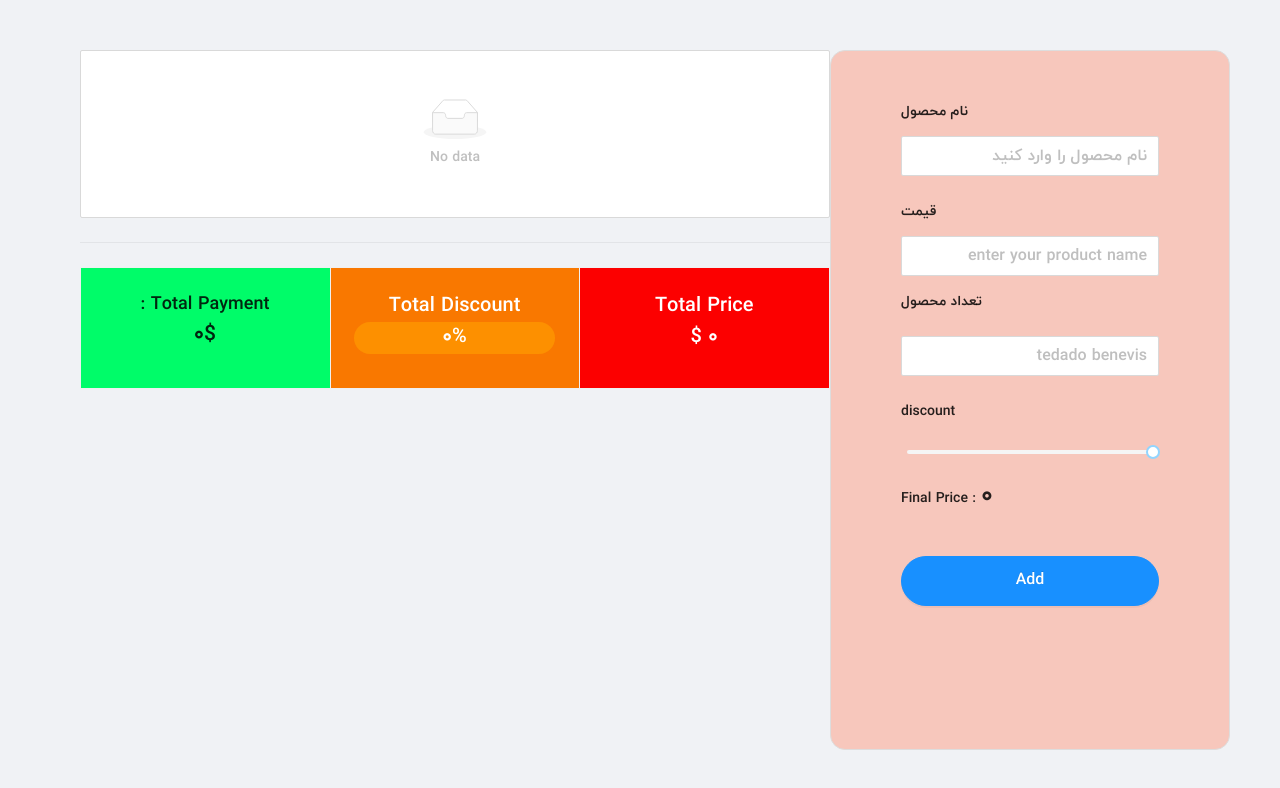
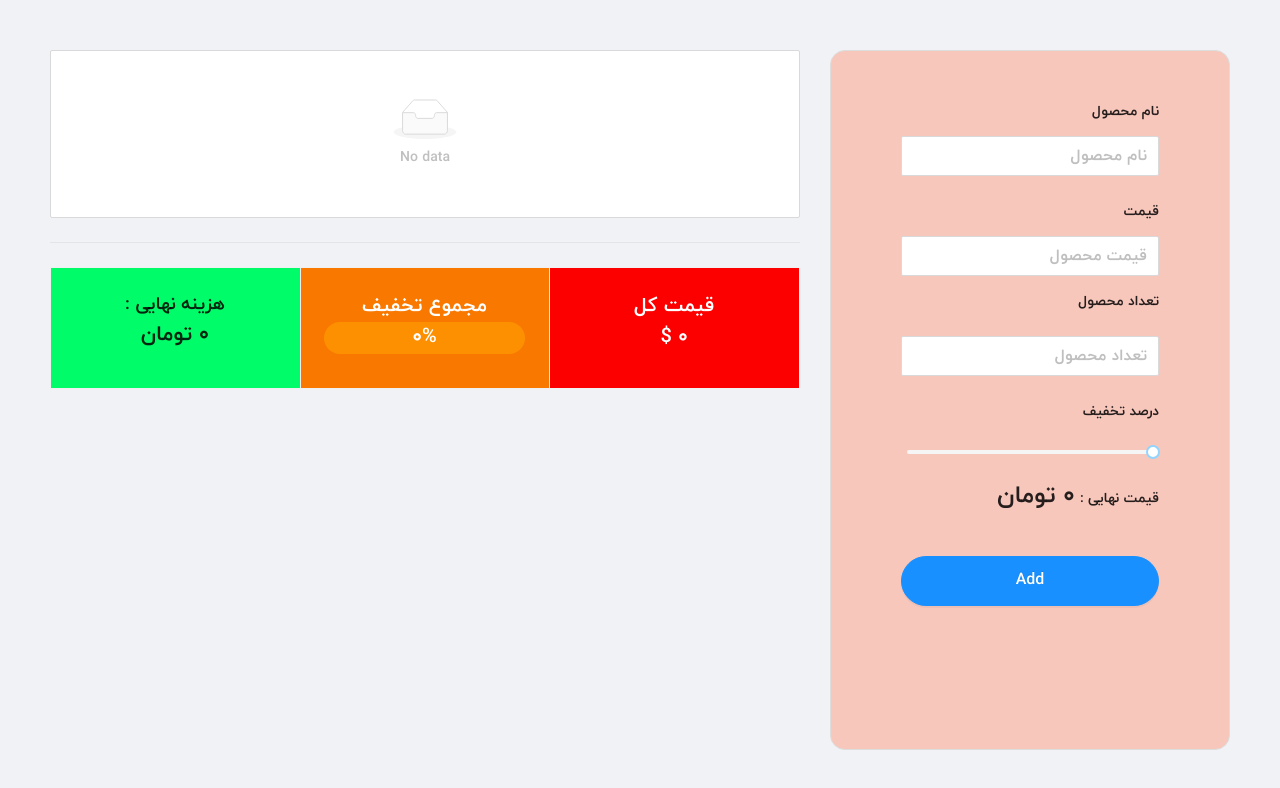
Before and after one commit to tohidshabanloo/cartApp, a React (Create React App) app: page / in a window 1280 px wide. Shown: the top 788 px of the page. Built offline with nearby package versions, Linux system fonts and the light colour scheme.

Commit message:
rtl fixed and changed dollar to toman

```diff
--- a/src/App.css
+++ b/src/App.css
@@ -2,7 +2,6 @@
 
 .App {
   text-align: center;
-
 }
 
 .App-logo {
@@ -25,7 +24,6 @@
   justify-content: center;
   font-size: calc(10px + 2vmin);
   color: white;
-
 }
 
 .App-link {
@@ -61,6 +59,10 @@
 }
 .ant-layout-sider.ant-layout-sider-dark.side-container {
   background-color: rgba(252, 175, 156, 0.63);
+  text-align: right;
+}
+.ant-col.ant-col-24.ant-form-item-label.ant-form-item-label-left.ant-col-rtl {
+  text-align: right;
 }
 .ant-form-item {
   margin-bottom: 10px !important;
@@ -80,7 +82,7 @@ label {
 .ant-row {
   width: 100%;
 }
-.ant-col.ant-col-6{
+.ant-col.ant-col-6 {
   width: 2%;
 }
 .list-container .ant-typography {
--- a/src/components/EditForm/EditForm.js
+++ b/src/components/EditForm/EditForm.js
@@ -9,18 +9,22 @@ const EditForm = ({ editData, finishHandler }) => {
   return (
     <>
       <Form onFinish={finishHandler} preserve={false} initialValues={editData}>
-        <Form.Item label="name" labelAlign={"left"} labelCol={{ span: 24 }}>
+        <Form.Item
+          label="نام محصول"
+          labelAlign={"left"}
+          labelCol={{ span: 24 }}
+        >
           <Form.Item
             name="name"
-            rules={[{ required: true, message: "Name is Required" }]}
+            rules={[{ required: true, message: "نام محصول را وارد کنید" }]}
           >
-            <Input size={"large"} placeholder="edit your product name" />
+            <Input size={"large"} placeholder="ویرایش نام محصول" />
           </Form.Item>
         </Form.Item>
         <Form.Item label="price" labelAlign={"left"} labelCol={{ span: 24 }}>
           <Form.Item
             name="price"
-            rules={[{ required: true, message: "Price is Required" }]}
+            rules={[{ required: true, message: "قیمت را وارد کنید" }]}
           >
             <InputNumber
               onChange={(value) => setPrice(value)}
@@ -28,34 +32,34 @@ const EditForm = ({ editData, finishHandler }) => {
               style={{ width: "100%" }}
               controls={false}
               min={0}
-              placeholder="edit your product price"
+              placeholder="ویرایش قیمت محصول"
             />
           </Form.Item>
         </Form.Item>
         <Form.Item
-          label="Count of product"
+          label="تعداد محصول"
           labelAlign={"left"}
           labelCol={{ span: 24 }}
         >
           <Form.Item
             name="count"
-            rules={[{ required: true, message: "edit thr number of products" }]}
+            rules={[{ required: true, message: "تعداد را وارد کنید" }]}
           >
             <InputNumber
               onChange={(value) => setCount(value)}
               size={"large"}
               style={{ width: "100%" }}
               min={1}
-              placeholder="enter your product name"
+              placeholder="ویرایش تعداد محصول"
             />
           </Form.Item>
         </Form.Item>
         <Form.Item
-          label="discount"
+          label="درصد تخفیف"
           name={"discount"}
           labelAlign={"left"}
           labelCol={{ span: 24 }}
-          rules={[{ required: true, message: "edit the discount" }]}
+          rules={[{ required: true, message: "ویرایش درصد تخفیف" }]}
         >
           <Slider
             tipFormatter={(value) => `${value}%`}
@@ -65,11 +69,11 @@ const EditForm = ({ editData, finishHandler }) => {
           />
         </Form.Item>
         <Form.Item>
-          <span>Final Price :</span>
+          <span>قیمت نهایی:</span>
           <span
             style={{ padding: "0 5px", fontWeight: "bold", fontSize: "24px" }}
           >
-            {count * (price - (price * disc) / 100)} $
+            {count * (price - (price * disc) / 100)} ریال
           </span>
         </Form.Item>
         <Form.Item>
--- a/src/components/ListContainer/ListContainer.css
+++ b/src/components/ListContainer/ListContainer.css
@@ -1,7 +1,7 @@
 .ant-list-item.list-items {
 }
 .ant-layout-content {
-  margin-left: 30px;
+  margin-right: 30px;
   font-weight: bold;
 }
 
--- a/src/components/ListContainer/ListContainer.jsx
+++ b/src/components/ListContainer/ListContainer.jsx
@@ -3,7 +3,6 @@ import { List, Row, Col, Typography, Tag } from "antd";
 import { DeleteOutlined } from "@ant-design/icons";
 import { EditOutlined } from "@ant-design/icons";
 import "./ListContainer.css";
-
 
 import { calcFinalPrice } from "../../modules/calcFinalPrice";
 
@@ -27,32 +26,32 @@ const ListContainer = ({ data, setData, setEditData }) => {
         <List.Item className={`list-items`}>
           <Row gutter={16}>
             <Col span={6}>
-              <Text type={"secondary"}>Name:</Text>
+              <Text type={"secondary"}>نام محصول:</Text>
               <Title level={5}>{item?.name}</Title>
             </Col>
             <Col span={4}>
-              <Text type={"secondary"}>Price:</Text>
+              <Text type={"secondary"}>قیمت:</Text>
               <Title level={5}>{item?.price}$</Title>
             </Col>
             <Col span={3}>
-              <Text type={"secondary"}>Count:</Text>
+              <Text type={"secondary"}>تعداد:</Text>
               <Title level={5}>x {item?.count} </Title>
             </Col>
             <Col span={4}>
-              <Text type={"secondary"}>Discount:</Text>
+              <Text type={"secondary"}>تخفیف:</Text>
               <Tag color={"#108ee9"} className={`tag`}>
                 {item?.discount}%
               </Tag>
             </Col>
             <Col span={4}>
-              <Text type={"secondary"}>Final Price:</Text>
+              <Text type={"secondary"}>قیمت نهایی:</Text>
               <Title className={"final-price"} level={5}>
                 {/* {item?.price - (item?.price * item?.discount) / 100} $ */}
-                {calcFinalPrice(item?.price, item?.discount, item?.count)}
+                {calcFinalPrice(item?.price, item?.discount, item?.count)} تومان
               </Title>
             </Col>
             <Col span={3}>
-              <Text type={"secondary"}>Action:</Text>
+              <Text type={"secondary"}>تغییرات:</Text>
               <Tag className="action">
                 <DeleteOutlined
                   className="delete"
--- a/src/components/Panel/Panel.jsx
+++ b/src/components/Panel/Panel.jsx
@@ -25,7 +25,7 @@ const Panel = ({ setFormData }) => {
             name="name"
             rules={[{ required: true, message: "نام محصول را وارد کنید" }]}
           >
-            <Input size={"large"} placeholder="نام محصول را وارد کنید" />
+            <Input size={"large"} placeholder="نام محصول" />
           </Form.Item>
         </Form.Item>
         <Form.Item label="قیمت" labelAlign={"left"} labelCol={{ span: 24 }}>
@@ -39,7 +39,7 @@ const Panel = ({ setFormData }) => {
               style={{ width: "100%" }}
               controls={false}
               min={0}
-              placeholder="enter your product name"
+              placeholder="قیمت محصول"
             />
           </Form.Item>
           <Form.Item
@@ -57,12 +57,12 @@ const Panel = ({ setFormData }) => {
               style={{ width: "100%" }}
               controls={false}
               min={0}
-              placeholder="tedado benevis"
+              placeholder="تعداد محصول"
             />
           </Form.Item>
         </Form.Item>
         <Form.Item
-          label="discount"
+          label="درصد تخفیف"
           name={"discount"}
           labelAlign={"left"}
           labelCol={{ span: 24 }}
@@ -76,12 +76,12 @@ const Panel = ({ setFormData }) => {
           />
         </Form.Item>
         <Form.Item>
-          <span>Final Price :</span>
+          <span>قیمت نهایی :</span>
           <span
             style={{ padding: "0 5px", fontWeight: "bold", fontSize: "24px" }}
           >
             {/* {price - (price * disc) / 100} $ */}
-            {calcFinalPrice(price, disc, count)}
+            {calcFinalPrice(price, disc, count)} تومان
           </span>
         </Form.Item>
         <Form.Item>
--- a/src/components/TotalPrice/TotalPrice.jsx
+++ b/src/components/TotalPrice/TotalPrice.jsx
@@ -1,6 +1,6 @@
 import React from "react";
 import { Card } from "antd";
-import './TotalPrice.css'
+import "./TotalPrice.css";
 
 const TotalPrice = ({ data }) => {
   const totalPayment = data.reduce(
@@ -19,16 +19,16 @@ const TotalPrice = ({ data }) => {
   return (
     <Card className={`summery-container`}>
       <Card.Grid className="total-price">
-        <span>Total Price</span>
+        <span>قیمت کل</span>
         <h3>{totalPrice} $</h3>
       </Card.Grid>
       <Card.Grid className="total-discount">
-        <span>Total Discount</span>
+        <span>مجموع تخفیف</span>
         <h3>{totalDiscount}%</h3>
       </Card.Grid>
       <Card.Grid className={`total-payment`}>
-        <span>Total Payment :</span>
-        <h3>{totalPayment}$</h3>
+        <span>هزینه نهایی :</span>
+        <h3>{totalPayment} تومان </h3>
       </Card.Grid>
     </Card>
   );
```
